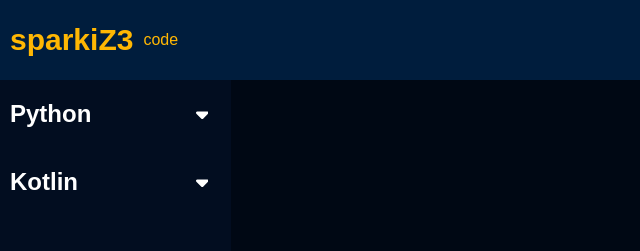
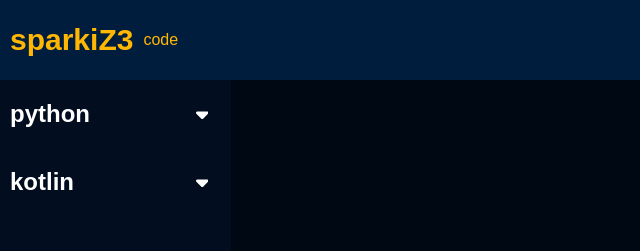
Before and after one commit to sparkiZ3/sparkWiki, a plain HTML site: page index.html in a window 1280 px wide. Shown: the top 251 px of the page, 0-640 px from the left. Drawn offline with Linux system fonts and the light colour scheme.

Commit message:
automatisation de l ajout des elements dans le menu lateral

```diff
--- /dev/null
+++ b/content.json
@@ -0,0 +1,18 @@
+{
+    "python":{
+        "basics":"basics.md",
+        "loops":"loops.md",
+        "functions":"functions.md",
+        "classes":"classes.md",
+        "modules":"modules.md",
+        "exceptions":"exceptions.md"
+    },
+    "kotlin":{
+        "basics":"kotlin/basics.md",
+        "loops":"kotlin/loops.md",
+        "functions":"kotlin/functions.md",
+        "classes":"kotlin/classes.md",
+        "modules":"kotlin/modules.md",
+        "exceptions":"kotlin/exceptions.md"
+    }
+}
--- a/decryptMD.js
+++ b/decryptMD.js
@@ -1,4 +1,4 @@
-async function lireFichierLigneParLigne(folder, file) {
+async function decrypt(folder, file) {
     console.log("Lecture du fichier : " + folder + file);
     cheminFichier = folder +"/"+file;
     document.getElementById('content').innerHTML = "";
--- a/index.html
+++ b/index.html
@@ -24,35 +24,7 @@
         </div>
     </div>
     <div class="main">
-        <div class="left_navbar">
-            <div class="navbar_main_title">
-                <div onclick="openmenu(this.id)" id="Python" class="navbar_main_title_header">
-                    <h2>Python</h2>
-                    <svg xmlns="http://www.w3.org/2000/svg" height="20" width="12.5" viewBox="0 0 320 512"><!--!Font Awesome Free 6.5.1 by @fontawesome - https://fontawesome.com License - https://fontawesome.com/license/free Copyright 2024 Fonticons, Inc.--><path d="M137.4 374.6c12.5 12.5 32.8 12.5 45.3 0l128-128c9.2-9.2 11.9-22.9 6.9-34.9s-16.6-19.8-29.6-19.8L32 192c-12.9 0-24.6 7.8-29.6 19.8s-2.2 25.7 6.9 34.9l128 128z"/></svg>
-                </div>
-                <div id="Python_content" class="navbar_main_content" style="height: 0px;">
-                    <a onclick="lireFichierLigneParLigne('python','test.md')">Open file</a>
-                    <a href="?folder=python&file=pasbasics">Open file</a>
-                    <a href="#">Open file</a>
-                    <a href="#">Open file</a>
-                    <a href="#">Open file</a>
-                    <a href="#">Open file</a>
-                </div>
-            </div>
-            <div class="navbar_main_title">
-                <div onclick="openmenu(this.id)" id="Kotlin" class="navbar_main_title_header">
-                    <h2>Kotlin</h2>
-                    <svg xmlns="http://www.w3.org/2000/svg" height="20" width="12.5" viewBox="0 0 320 512"><!--!Font Awesome Free 6.5.1 by @fontawesome - https://fontawesome.com License - https://fontawesome.com/license/free Copyright 2024 Fonticons, Inc.--><path d="M137.4 374.6c12.5 12.5 32.8 12.5 45.3 0l128-128c9.2-9.2 11.9-22.9 6.9-34.9s-16.6-19.8-29.6-19.8L32 192c-12.9 0-24.6 7.8-29.6 19.8s-2.2 25.7 6.9 34.9l128 128z"/></svg>
-                </div>
-                <div id="Kotlin_content" class="navbar_main_content" style="height: 0px;">
-                    <a href="#">Basics</a>
-                    <a href="#">Open file</a>
-                    <a href="#">Open file</a>
-                    <a href="#">Open file</a>
-                    <a href="#">Open file</a>
-                    <a href="#">Open file</a>
-                </div>
-            </div>
+        <div class="left_navbar" id="left_navbar">
         </div>
         <div id="content" class="content">
         </div>
@@ -61,7 +33,6 @@
         function openmenu(id){
             var menu = document.getElementById(id);
             var menu_content = document.getElementById(id + "_content");
-            console.log(menu_content);
             if (menu_content.style.height == "0px"){
                 menu_content.style.height = "100%";
             }else{
@@ -69,6 +40,31 @@
             }
         }
     </script>
+    <script>
+        var svgDownArrow ='<svg xmlns="http://www.w3.org/2000/svg" height="20" width="12.5" viewBox="0 0 320 512"><path d="M137.4 374.6c12.5 12.5 32.8 12.5 45.3 0l128-128c9.2-9.2 11.9-22.9 6.9-34.9s-16.6-19.8-29.6-19.8L32 192c-12.9 0-24.6 7.8-29.6 19.8s-2.2 25.7 6.9 34.9l128 128z"/></svg>'
+        fetch('content.json')
+        .then(response => {
+            if (!response.ok) {
+                throw new Error('Erreur de réseau');
+            }
+            // Convertion de la réponse en JSON
+            return response.json();
+        })
+        .then(data => {//traitement des données
+            var main_elements = data;
+            for (var main_element in main_elements) {
+                document.getElementById('left_navbar').innerHTML +="<div class=\"navbar_main_title\"><div onclick=\"openmenu(this.id)\" id=\""+main_element+"\" class=\"navbar_main_title_header\"><h2>"+main_element+"</h2>"+svgDownArrow+"</div><div id=\""+main_element+"_content\" class=\"navbar_main_content\" style=\"height: 0px;\"></div></div>";
+                for(el in main_elements[main_element]){
+                    folder = main_element;
+                    file=main_elements[main_element][el]
+                    document.getElementById(main_element+"_content").innerHTML += "<p onclick=\"decrypt('" + folder + "','" + file + "')\">" + el + "</p>";
+                }
+            }
+        })
+        .catch(error => {
+            console.error('Erreur lors de la récupération des données:', error);
+        });
+    </script>
 </body>
 
 </html>
--- a/style.css
+++ b/style.css
@@ -84,7 +84,7 @@ body{
     display: flex;
     flex-direction: column;
 }
-.navbar_main_content a{
+.navbar_main_content p{
     text-decoration: none;
     color: #fff;
     font-weight: 600;
@@ -93,7 +93,7 @@ body{
     margin-left: 40px;
     margin-bottom: 20px;
 }
-.navbar_main_content:hover a:hover{
+.navbar_main_content:hover p:hover{
     color: var(--title_color);
     transition: 0.2s;
 }
--- a/style_pages.css
+++ b/style_pages.css
@@ -56,6 +56,9 @@
     border-radius: 5px;
     color: #fff;
 }
+pre{
+    margin: 7px;
+}
 .code_content{
     background-color: #0e1432;
     padding: 10px;
```
Also changed, not shown: 3 other files.
